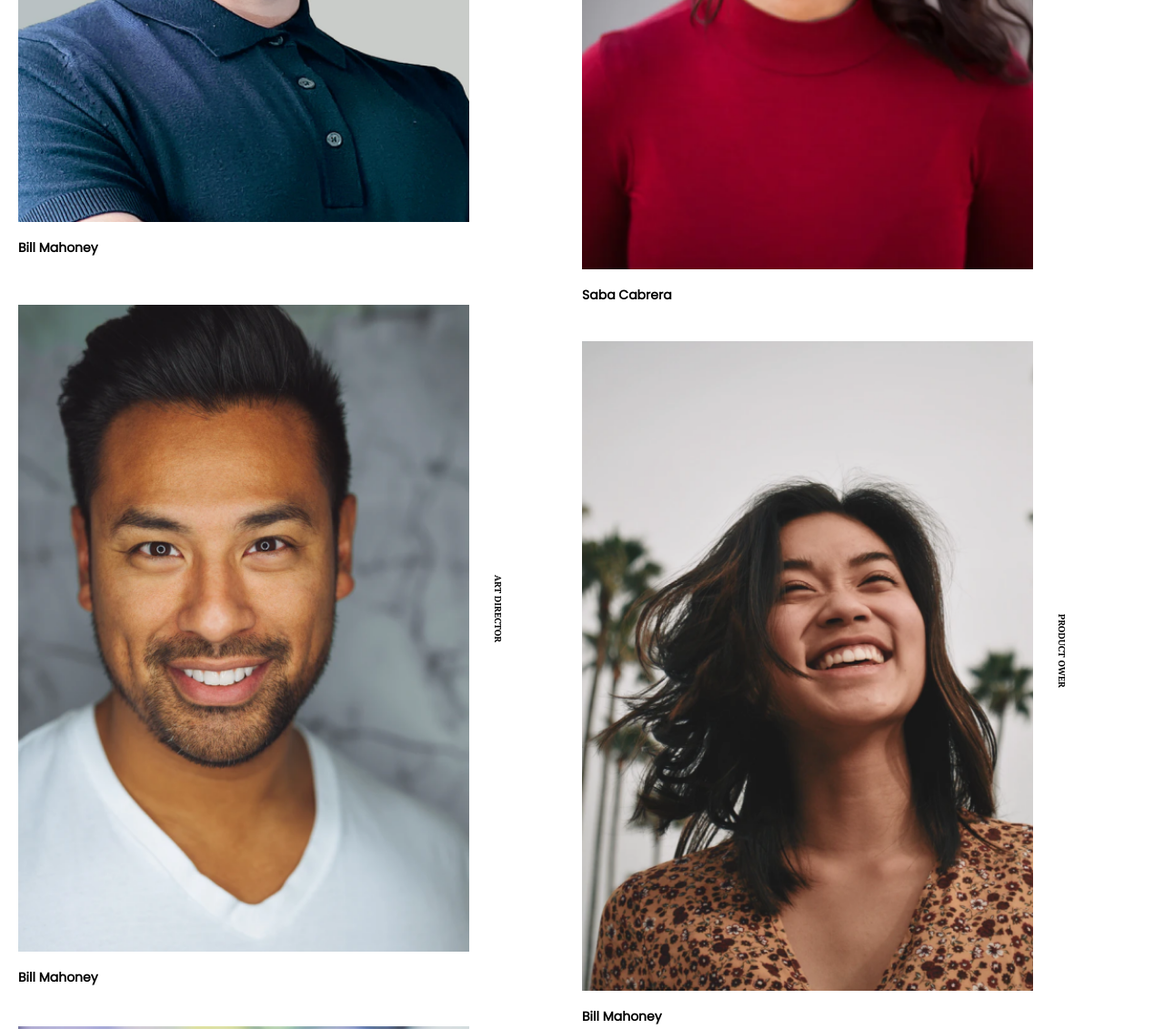
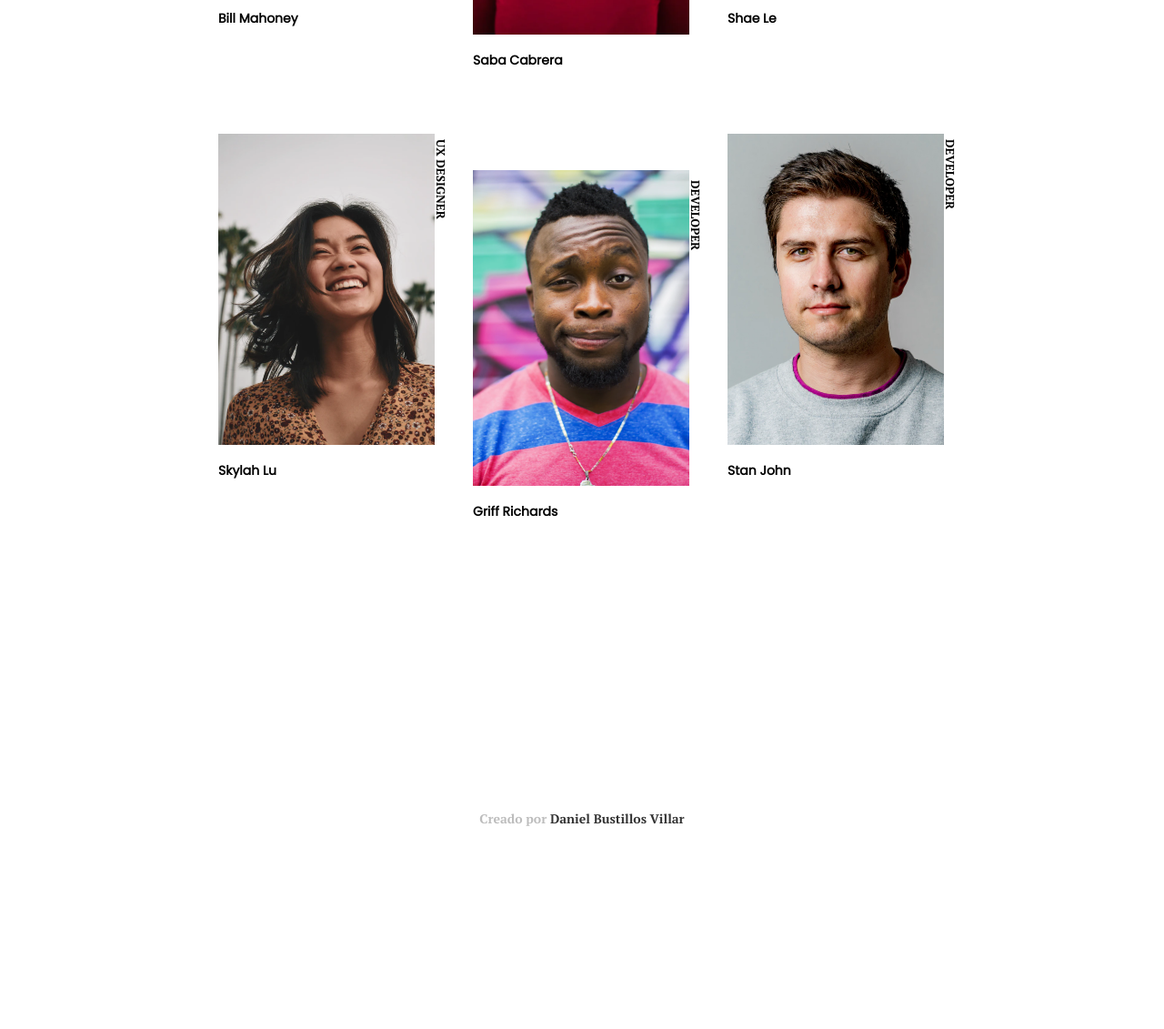
Before and after one commit to DanielBustillosVillar/pagina_de_equipo, a plain HTML site: page index.html in a window 1280 px wide. Shown: the part 732-1863 px from the top of the page at 91% size. After the commit the page ends 1665 px from the top, so only its background shows below. Drawn offline with Linux system fonts and the light colour scheme.

Commit message:
Terminé el diseño para desktop

```diff
--- a/css/estilos.css
+++ b/css/estilos.css
@@ -28,6 +28,32 @@
     font-family: 'Poppins', sans-serif;
     font-weight: normal;
     line-height: 21px;
+}
+@media (min-width: 768px){
+    .caja{
+        display: flex;
+    }
+    .titulo{
+        padding-top: 110px;
+        padding-left: 243px;
+        width: auto;
+        margin: 0;
+    }
+    .who{
+        margin: 0;
+        padding-left: 215px;
+        padding-right: 10%;
+        width: 55%;
+
+    }
+    .subtitulo{
+        padding-top: 110px;
+        padding-bottom: 10px;
+        margin: 0;
+    }
+    .mensaje{
+        margin: 0;
+    }
 }
 .miembros{
     display: flex;
@@ -61,3 +87,46 @@ img{
     font-weight: 600px;
     font-style: normal;
 }
+@media (min-width: 768px){
+    .miembros{
+        margin: 0;
+        padding: 173px 240px;
+    }
+    .miembro{
+        width: 30%;
+        margin-right: 5%;
+    }
+    .miembros .miembro:nth-child(2n){
+        margin-top: 0;
+    }
+    .miembros .miembro:nth-child(3n+2) {
+        margin-top: 40px;
+    }
+    .miembros .miembro:nth-child(3n){
+        margin-right: 0;
+    }
+    .miembros .miembro:nth-child(n+4){
+        padding-top: 70px;
+    }
+    .img-miembro{
+        width: 238px;
+    }
+    .puesto{
+        font-size: 13px;
+        transform: translateX(52%) translateY(-1750%) rotate(90deg);
+    }
+}
+
+
+.footer{
+    margin: 144px 0 24px;
+    text-align: center;
+    font-size: 14px;
+    font-weight: 500;
+    font-style: normal;
+    color: #BDBDBD;
+}
+.footer a{
+    text-decoration: none;
+    color: #333333;
+}
--- a/index.html
+++ b/index.html
@@ -11,9 +11,13 @@
     <link rel="stylesheet" href="css/estilos.css">
 </head>
 <body>
-    <h1 class="titulo">The creative crew</h1>
-    <h2 class="subtitulo">WHO WE ARE</h2>
-    <p class="mensaje">We are team of creatively diverse. driven. innovative individuals working in various locations from the world.</p>
+    <div class="caja">
+        <h1 class="titulo">The creative crew</h1>
+        <div class="who">
+            <h2 class="subtitulo">WHO WE ARE</h2>
+            <p class="mensaje">We are team of creatively diverse. driven. innovative individuals working in various locations from the world.</p>
+        </div>
+    </div>
     <div class="miembros">
         <div class="miembro">
             <figure class="img-miembro">
@@ -33,33 +37,33 @@
             <figure class="img-miembro">
                 <img src="img/photo3.png" alt="Miembro del equipo">
             </figure>
-            <p class="puesto">ART DIRECTOR</p>
-            <h3 class="nombre">Bill Mahoney</h3>
+            <p class="puesto">TECH LEAD</p>
+            <h3 class="nombre">Shae Le</h3>
         </div>
         <div class="miembro">
             <figure class="img-miembro">
                 <img src="img/photo4.png" alt="Miembro del equipo">
             </figure>
-            <p class="puesto">PRODUCT OWER</p>
-            <h3 class="nombre">Bill Mahoney</h3>
+            <p class="puesto">UX DESIGNER</p>
+            <h3 class="nombre">Skylah Lu</h3>
         </div>
         <div class="miembro">
             <figure class="img-miembro">
                 <img src="img/photo5.png" alt="Miembro del equipo">
             </figure>
-            <p class="puesto">PRODUCT OWER</p>
-            <h3 class="nombre">Bill Mahoney</h3>
+            <p class="puesto">DEVELOPER</p>
+            <h3 class="nombre">Griff Richards</h3>
         </div>
         <div class="miembro">
             <figure class="img-miembro">
                 <img src="img/photo6.png" alt="Miembro del equipo">
             </figure>
-            <p class="puesto">PRODUCT OWER</p>
-            <h3 class="nombre">Bill Mahoney</h3>
+            <p class="puesto">DEVELOPER</p>
+            <h3 class="nombre">Stan John</h3>
         </div>
     </div>
-    <footer>
-        <p>Creado por <a href="">Daniel Bustillos Villar</a></p>
+    <footer class="footer">
+        <p>Creado por <a href="https://github.com/DanielBustillosVillar/">Daniel Bustillos Villar</a></p>
     </footer>
 </body>
 </html>
```
